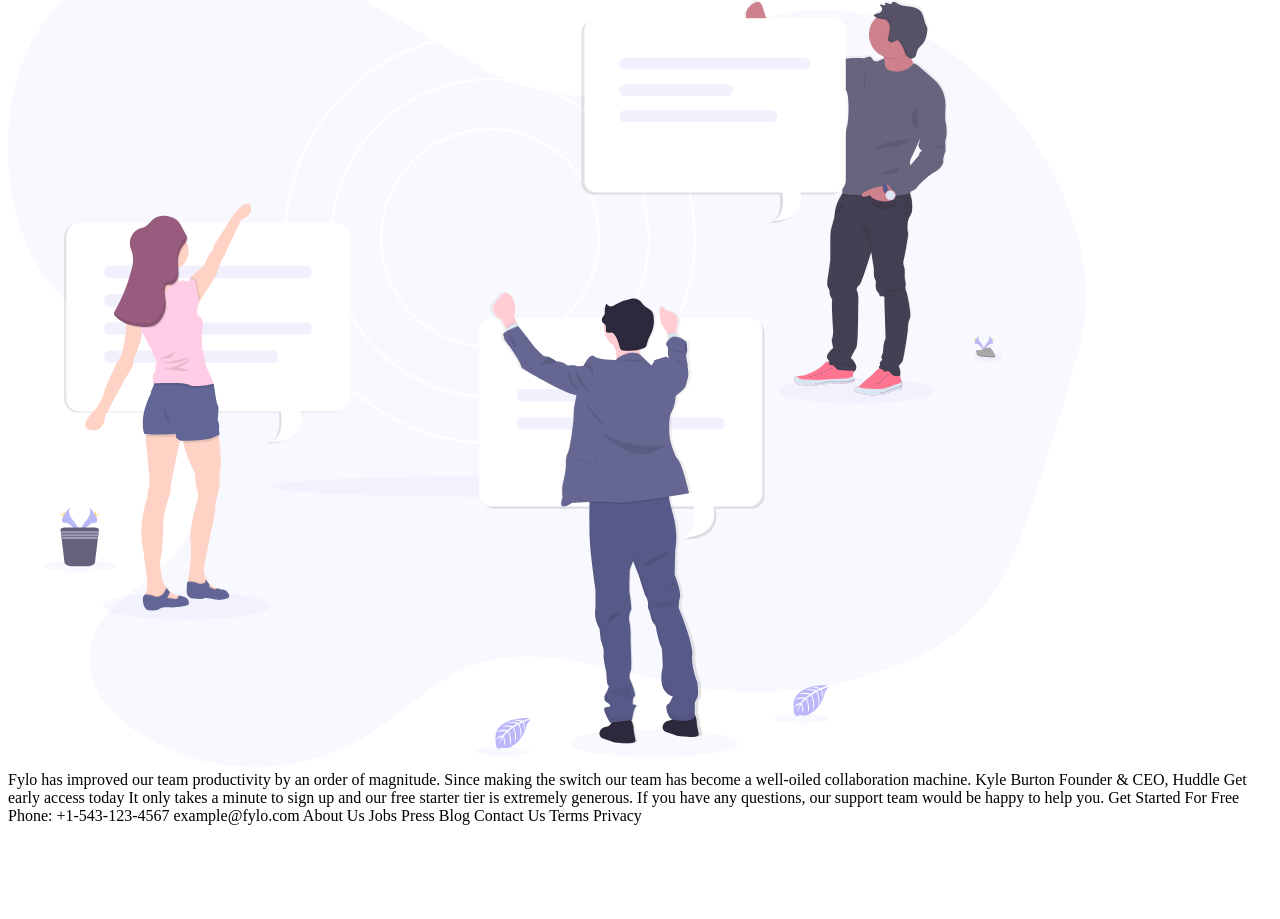
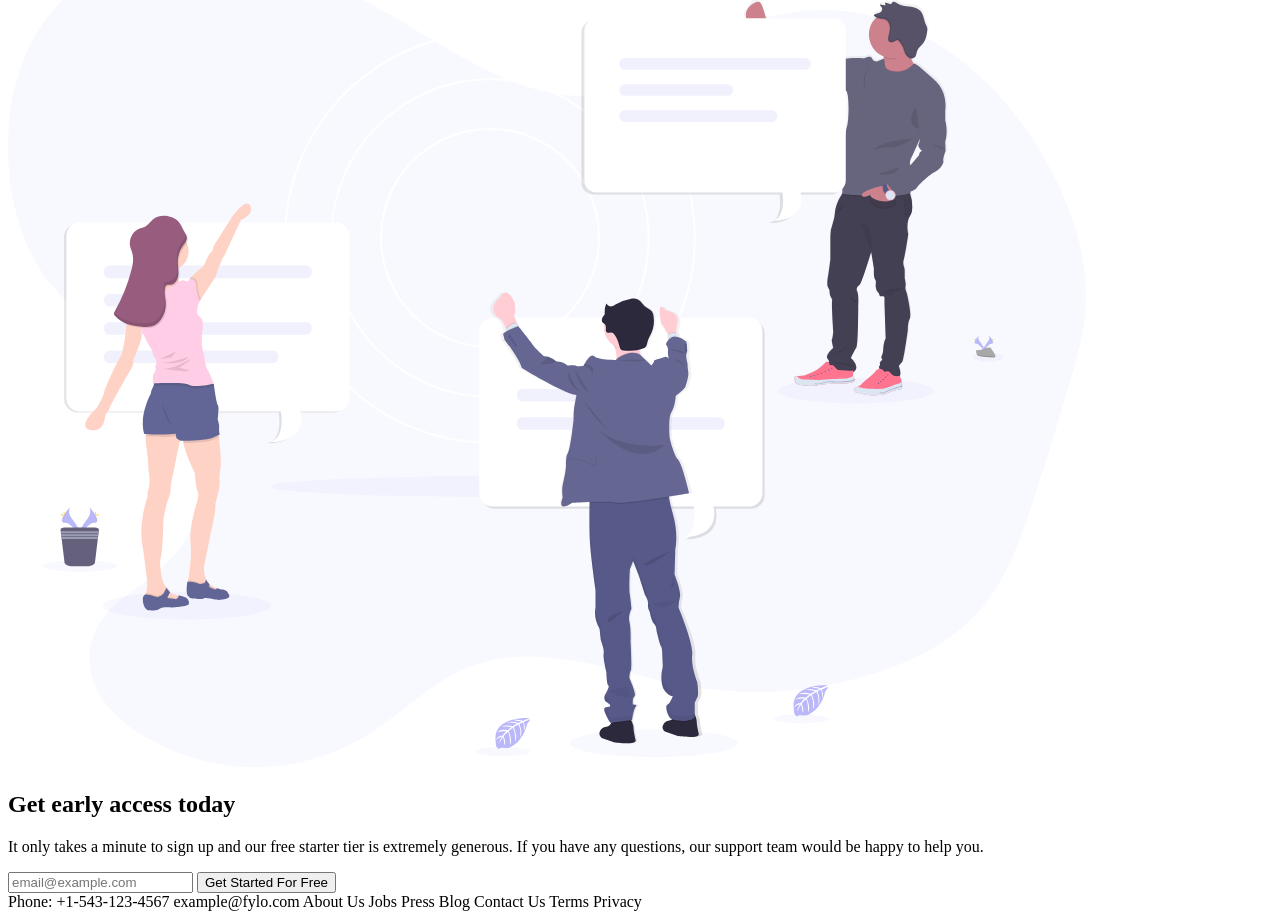
Before and after one commit to Norwyx/fylo-landing-page-two-column-layout, a plain HTML site: page index.html in a window 1280 px wide. Shown: the part 1612-2531 px from the top of the page. Before the commit the page ends 2445 px from the top, so only its background shows below. Drawn offline with Linux system fonts and the light colour scheme.

Commit message:
Access section structure finished

```diff
--- a/index.html
+++ b/index.html
@@ -89,21 +89,22 @@
         <img src="images/illustration-2.svg" alt="" aria-hidden="true" class="right--image-2">
       </div>
     </section>
+    <section class="access-section">
+      <div class="access-section__right">
+        <h1 class="access-section--title">
+          Get early access today
+        </h1>
+        <p class="access-section--text">
+          It only takes a minute to sign up and our free starter tier is extremely generous.
+          If you have any questions, our support team would be happy to help you.
+        </p>
+      </div>
+      <div class="access-section__left">
+        <input type="email" id="email" name="email" placeholder="email@example.com">
+        <button class="btn">Get Started For Free</button>
+      </div>
+    </section>
   </main>
-
-  Fylo has improved our team productivity by an order of magnitude. Since
-  making the switch our team has become a well-oiled collaboration machine.
-
-  Kyle Burton
-  Founder & CEO, Huddle
-
-  Get early access today
-
-  It only takes a minute to sign up and our free starter tier is extremely generous.
-  If you have any questions, our support team would be happy to help you.
-
-  Get Started For Free
-
   Phone: +1-543-123-4567
   example@fylo.com
 
```
